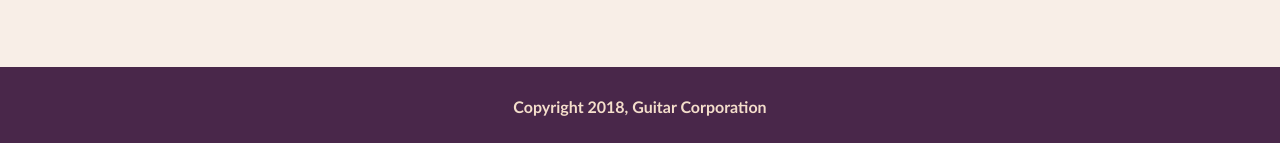
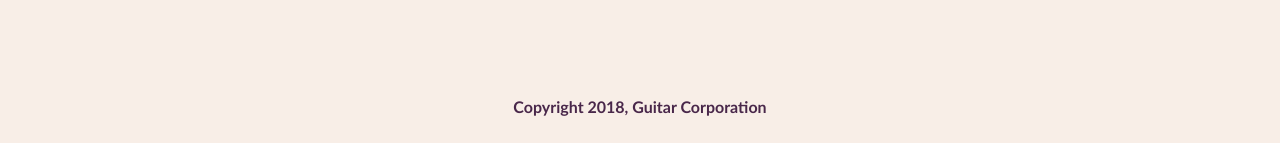
Before and after one commit to Felistus/Fylo_Dark_Theme, a plain HTML site: page index.html in a window 1280 px wide. Shown: the part 2148-2291 px from the top of the page. Drawn offline with Linux system fonts and the light colour scheme.

Commit message:
Update styles.css

```diff
--- a/styles.css
+++ b/styles.css
@@ -221,8 +221,8 @@ body{
 footer{
 	margin: 10px -8px -10px -8px;
 	padding: 30px;
-	background-color: #49274a;
-	color: #f4decb;
+	background-color: #f8eee7;
+	color: #49274a;
 	text-align: center;
 	font-weight: bolder;
 }
```
